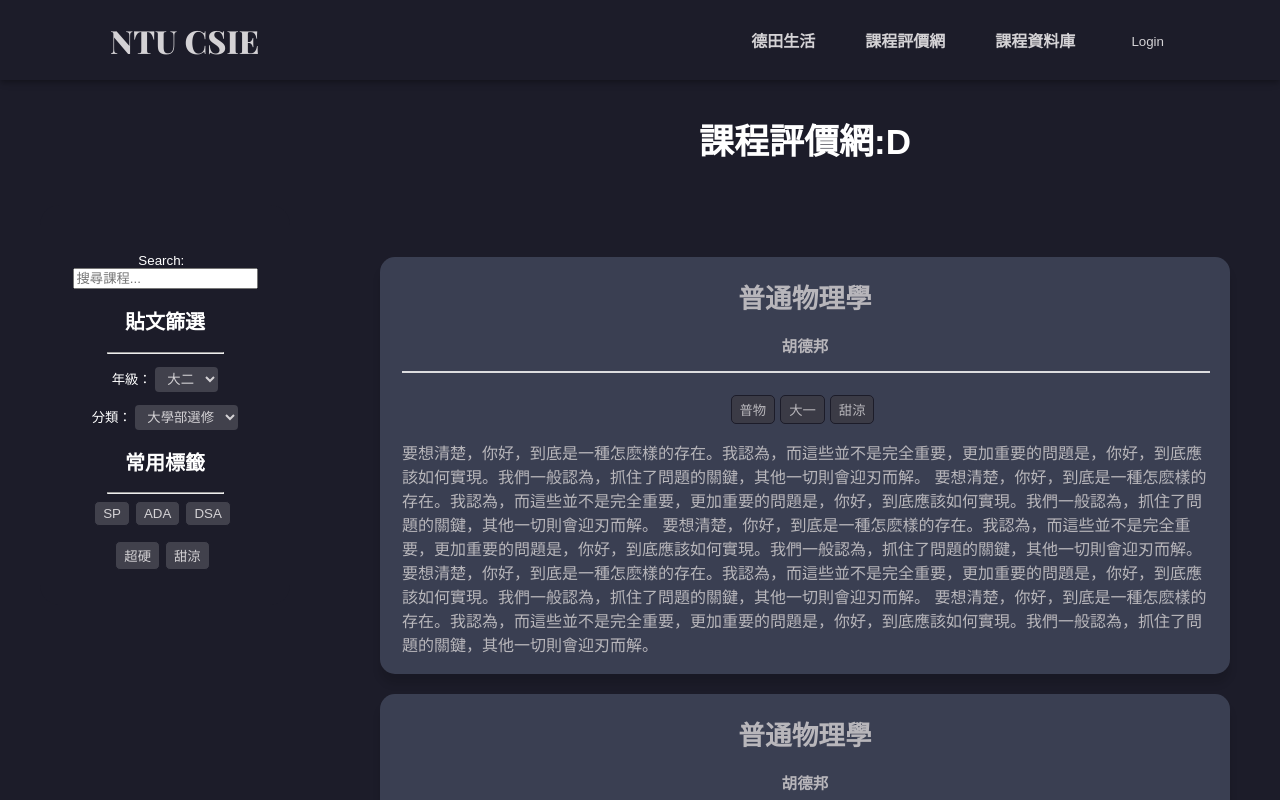
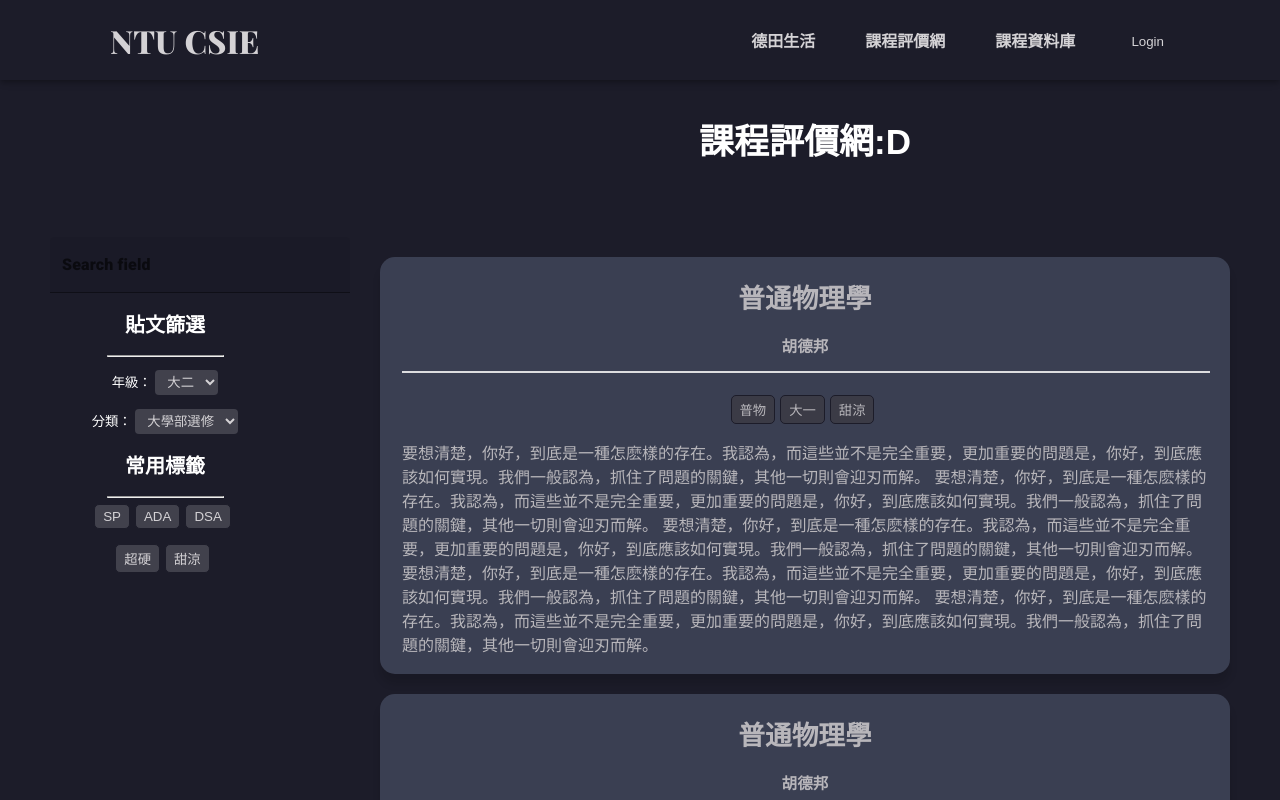
Before and after one commit to NTUCSIECouncil/council.csie-frontend, a Next.js app: page /rate/filterResults in a window 1280 px wide. Shown: the top 800 px of the page. Built offline with nearby package versions, Linux system fonts and the light colour scheme; no server answers.

Commit message:
add materials UI

```diff
--- a/src/app/rate/filterResults/page.tsx
+++ b/src/app/rate/filterResults/page.tsx
@@ -2,6 +2,9 @@
 import Link from 'next/link';
 import { type FC } from 'react';
 import styles from '@/styles/rate.module.css';
+import Box from '@mui/material/Box';
+import TextField from '@mui/material/TextField';
+
 
 const Page: FC = () => {
   return (
@@ -9,9 +12,19 @@ const Page: FC = () => {
       <div className={styles.searchArea}>
         <div className={styles.layoutVer}>
           <button className={styles.leftBar}>
-            <p>Search: &nbsp;
+            <TextField
+              sx={{
+                width: 300,
+                color: "white",
+              }}
+              id="filled-search"
+              label="Search field"
+              type="search"
+              variant="filled"
+            />
+            {/* <p>Search: &nbsp;
               <input id="search" placeholder='搜尋課程...'></input>
-            </p>
+            </p> */}
             <h2>貼文篩選</h2>
             <hr style={{ width: '50%', margin: 'left' }} />
             <p>年級：&nbsp;
--- a/src/styles/rate.module.css
+++ b/src/styles/rate.module.css
@@ -63,7 +63,8 @@
 
 /* /rate/ related functions */
 .leftBar {
-  background-color: #1c1c29;
+  /* background-color: #1c1c29; */
+  background-color: transparent;
   border: #ffffff11;
   border-radius: 20px;
   color: white;
```
Also changed, not shown: package.json (+7 -1 lines), 1 other file (tests, documents, lock files or other folders).
